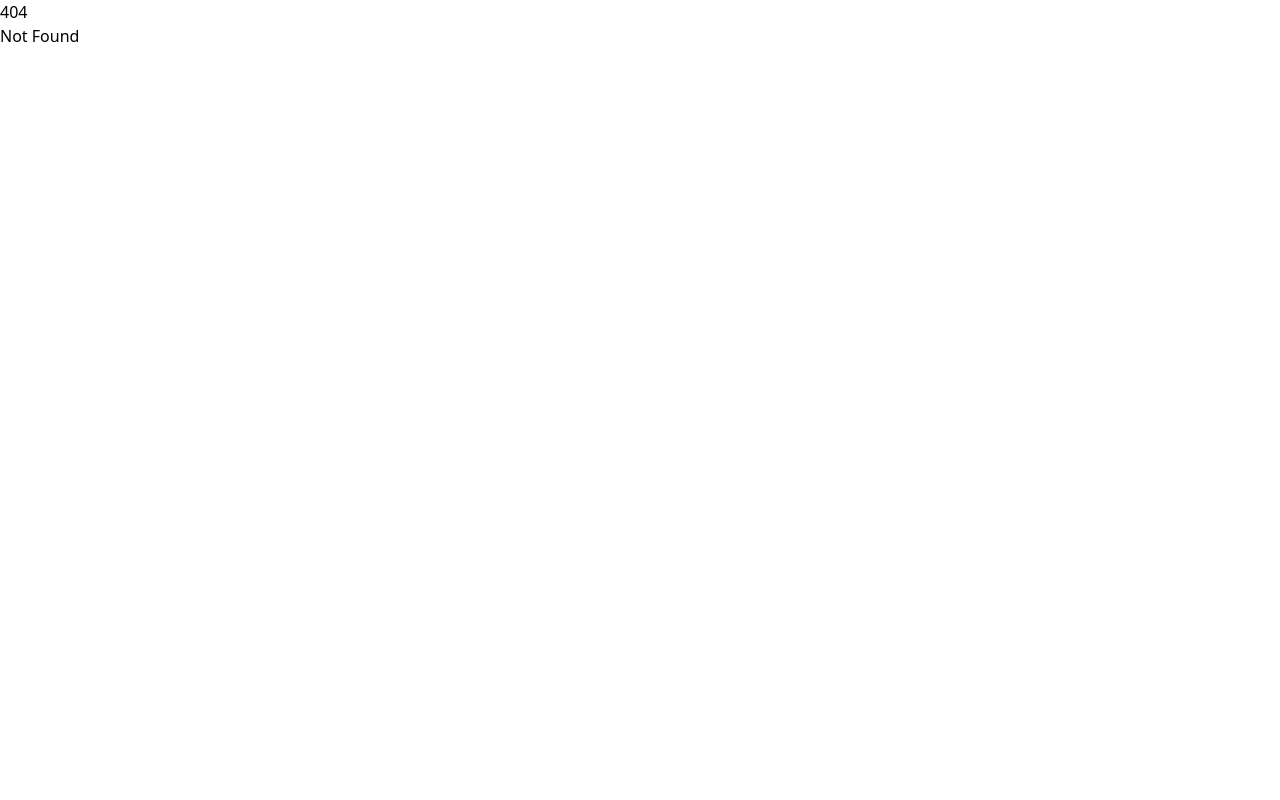
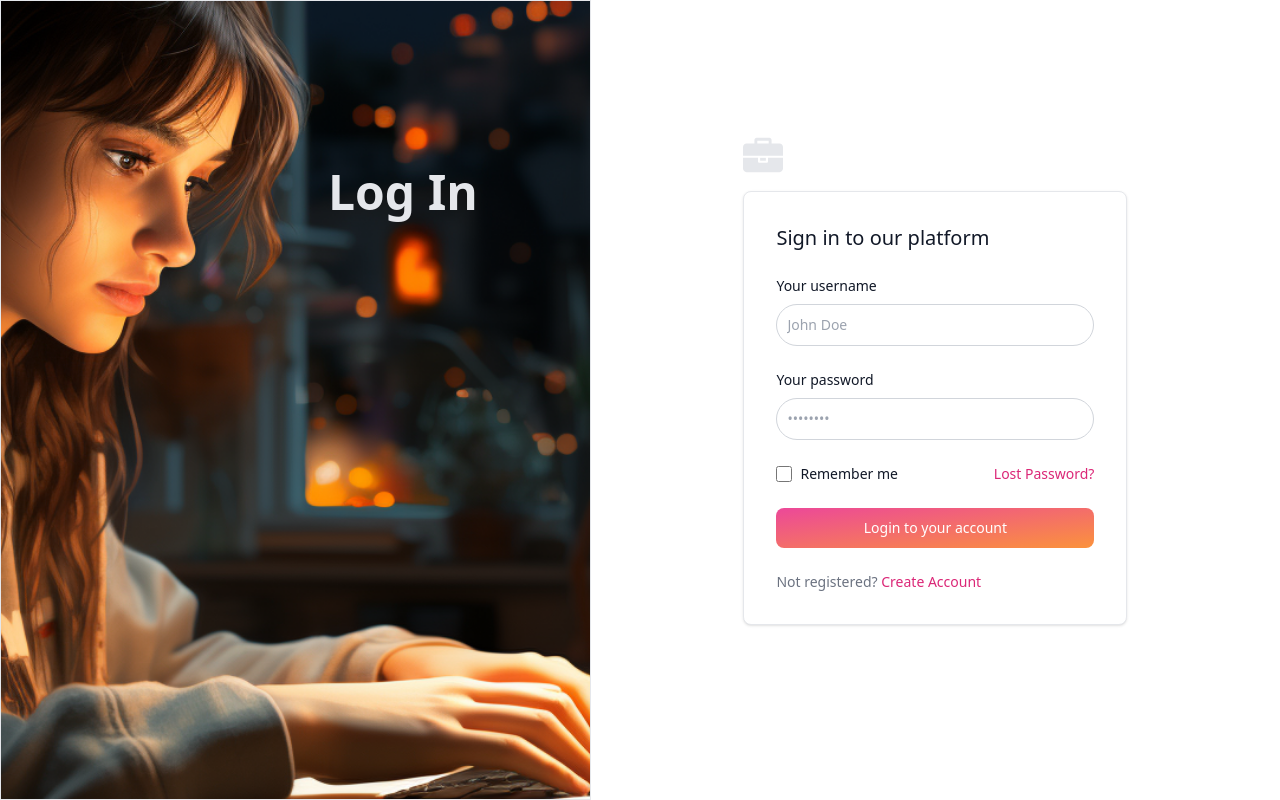
Before and after one commit to SwiftCode0325/portfolio_next_job, a SvelteKit app: page /login in a window 1280 px wide. Before the commit this address had no page. Built offline with nearby package versions, Linux system fonts and the light colour scheme.

Commit message:
add login page

```diff
--- /dev/null
+++ b/src/routes/login/+page.svelte
@@ -0,0 +1,145 @@
+<svelte:head>
+  <title>Login | Next Jobs</title>
+</svelte:head>
+
+<script>
+
+
+
+</script>
+
+<style>
+/* slide to right */
+@keyframes slide-to-right {
+  0% {
+    opacity: 0;
+    transform: translateX(-100%);
+  }
+  100% {
+    opacity: 1;
+    transform: translateX(0);
+  }
+}
+.slideRight {
+  animation: slide-to-right 2s
+}
+	@keyframes slideDown {
+  0% {
+    opacity: 0;
+    transform: translateY(-100%);
+  }
+  100% {
+    opacity: 1;
+    transform: translateY(0);
+  }
+}
+.slide-down {
+  animation: slideDown 2s ease forwards;
+}
+</style>
+
+<div class="flex h-screen w-screen">
+    <!-- Log In Section -->
+<div class="absolute text-gray-200 m-2 top-40 left-80 text-5xl font-bold slideRight">
+  <h1>Log In</h1>
+</div>
+
+
+    <!-- Image div -->
+    <div class="w-6/12 border h-full">
+        <img src="background-img3.png" alt="" class="w-full h-full object-cover">
+    </div>
+
+<div class="flex items-center justify-center w-7/12">
+    <div class="flex flex-col w-9/12 h-full pt-2 items-center justify-center">
+
+        <div class="slide-down transition">
+            <form>
+                <div class="space-y-12">
+                    <div class="pb-12">
+
+        <a href="/Home">
+        <svg version="1.1" id="Capa_1" xmlns="http://www.w3.org/2000/svg" xmlns:xlink="http://www.w3.org/1999/xlink" x="0px" y="0px"
+	 width="40px" height="40px" viewBox="0 0 511.626 511.627" style="enable-background:new 0 0 511.626 511.627;"
+	 xml:space="preserve" class="fill-gray-200 dark:text-white group-hover:fill-black">
+        <g>
+	        <g>
+		<path d="M319.77,338.039c0,4.949-1.811,9.236-5.424,12.847c-3.617,3.621-7.902,5.428-12.851,5.428h-91.361
+			c-4.952,0-9.233-1.807-12.85-5.428c-3.616-3.61-5.424-7.897-5.424-12.847V292.36H0v137.044c0,12.56,4.471,23.312,13.418,32.257
+			c8.945,8.946,19.701,13.419,32.264,13.419h420.266c12.56,0,23.315-4.473,32.261-13.419c8.949-8.945,13.418-19.697,13.418-32.257
+			V292.36H319.77V338.039L319.77,338.039z"/>
+		<rect x="219.266" y="292.36" width="73.096" height="36.545"/>
+		<path d="M498.208,123.054c-8.945-8.947-19.701-13.418-32.261-13.418H365.446V63.953c0-7.614-2.663-14.084-7.994-19.414
+			c-5.325-5.327-11.8-7.993-19.411-7.993H173.589c-7.612,0-14.083,2.666-19.414,7.993s-7.994,11.799-7.994,19.414v45.683H45.682
+			c-12.562,0-23.318,4.471-32.264,13.418C4.471,132,0,142.75,0,155.313v109.636h511.626V155.313
+			C511.626,142.75,507.158,132,498.208,123.054z M328.904,109.636H182.725V73.089h146.179V109.636z"/>
+	    </g>
+</g>
+<g>
+</g>
+<g>
+</g>
+<g>
+</g>
+<g>
+</g>
+<g>
+</g>
+<g>
+</g>
+<g>
+</g>
+<g>
+</g>
+<g>
+</g>
+<g>
+</g>
+<g>
+</g>
+<g>
+</g>
+<g>
+</g>
+<g>
+</g>
+<g>
+</g>
+</svg>
+</a>
+      <div class="flex flex-col items-center justify-center w-96">
+
+<div class="mt-4 w-full max-w-sm p-4 bg-white border border-gray-200 rounded-lg shadow sm:p-6 md:p-8 dark:bg-gray-800 dark:border-gray-700">
+    <form class="space-y-6" action="#">
+        <h5 class="text-xl font-medium text-gray-900 dark:text-white">Sign in to our platform</h5>
+        <div>
+            <label for="username" class="block mb-2 text-sm font-medium text-gray-900 dark:text-white">Your username</label>
+            <input type="text" name="username" class="bg-white border border-gray-300 text-gray-900 text-sm rounded-full focus:ring-pink-600 focus:border-pink-600 block w-full p-2.5 dark:bg-gray-700 dark:border-gray-600 dark:placeholder-gray-400 dark:text-white dark:focus:ring-blue-500 dark:focus:border-blue-500" placeholder="John Doe" required>
+        </div>
+        <div>
+            <label for="password" class="block mb-2 text-sm font-medium text-gray-900 dark:text-white">Your password</label>
+            <input type="password" name="password" id="password" placeholder="••••••••" class="bg-white border border-gray-300 text-gray-900 text-sm rounded-full focus:ring-pink-600 focus:border-pink-600 block w-full p-2.5 dark:bg-gray-700 dark:border-gray-600 dark:placeholder-gray-400 dark:text-white dark:focus:ring-blue-500 dark:focus:border-blue-500" required>
+        </div>
+        <div class="flex items-start">
+            <div class="flex items-start">
+                <div class="flex items-center h-5">
+                    <input id="remember" type="checkbox" value="" class="w-4 h-4 border border-gray-300 rounded bg-gray-50 focus:ring-3 focus:ring-pink-600 checked:bg-pink-600 dark:bg-gray-700 dark:border-gray-600 dark:focus:ring-blue-600 dark:ring-offset-gray-800 dark:focus:ring-offset-gray-800" required>
+                </div>
+                <label for="remember" class="ml-2 text-sm font-medium text-gray-900 dark:text-gray-300">Remember me</label>
+            </div>
+            <a href="#" class="ml-auto text-sm text-pink-600 hover:underline dark:text-blue-500">Lost Password?</a>
+        </div>
+        <button type="submit" class="w-full text-white bg-gradient-to-br from-pink-500 to-orange-400 hover:bg-gradient-to-bl focus:ring-4 focus:outline-none focus:ring-blue-300 font-medium rounded-lg text-sm px-5 py-2.5 text-center dark:bg-blue-600 dark:hover:bg-blue-700 dark:focus:ring-blue-800">Login to your account</button>
+        <div class="text-sm font-medium text-gray-500 dark:text-gray-300">
+            Not registered? <a href="/sign-up" class="text-pink-600 hover:underline dark:text-blue-500">Create Account</a>
+        </div>
+    </form>
+</div>
+
+      </div>
+</form>
+        </div>
+
+        </div>
+</div>
+</div>
```
